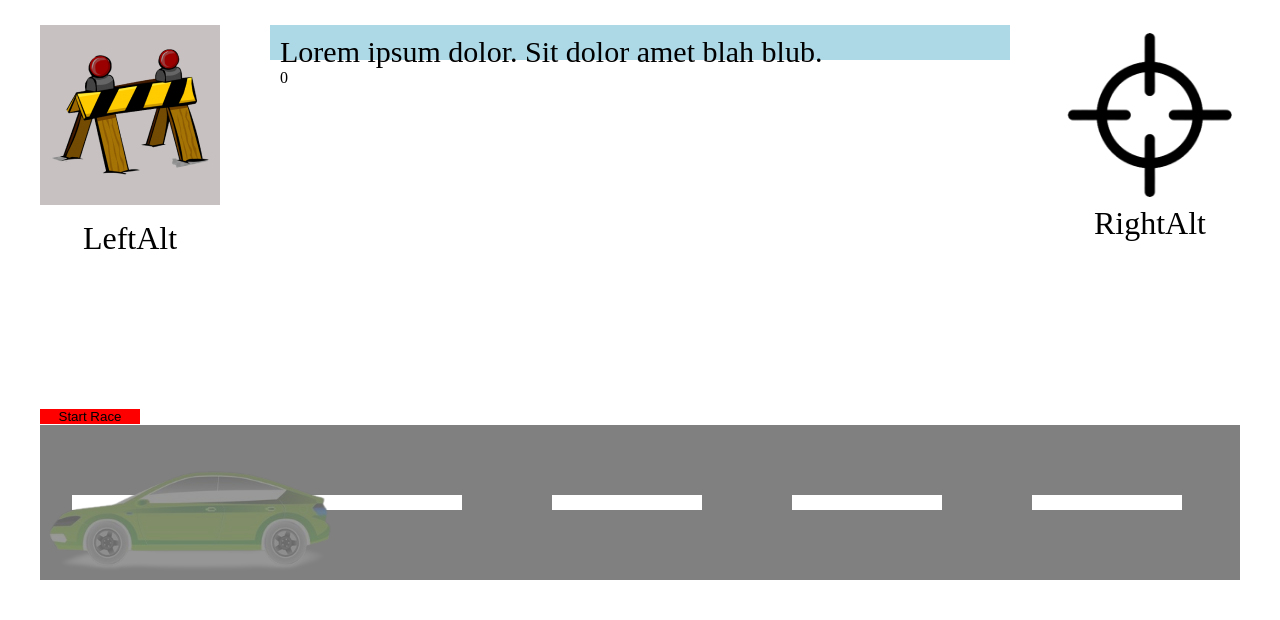
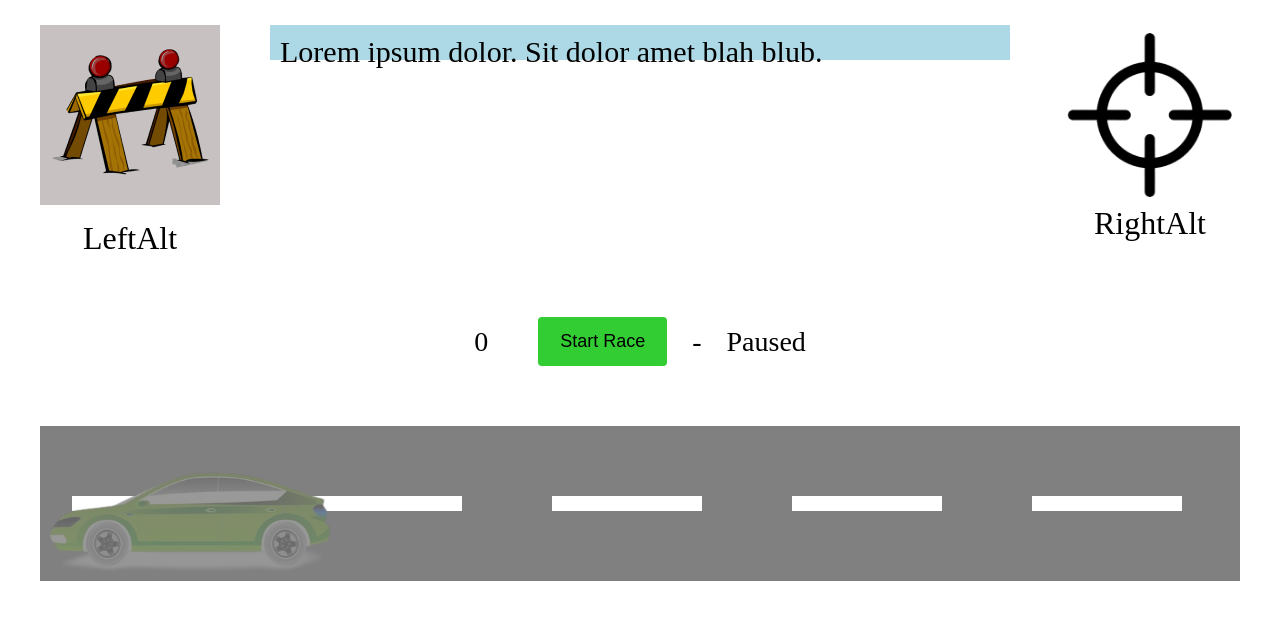
Before and after one commit to jannickbath/simulationsprojekt, a React (Vite) app: page / in a window 1280 px wide. Shown: the top 620 px of the page. Built offline with nearby package versions, Linux system fonts and the light colour scheme.

Commit message:
+utility section for controls

```diff
--- a/src/Game.ts
+++ b/src/Game.ts
@@ -16,3 +16,11 @@ export function useStartGame() {
         });
     }
 }
+
+export function useStopGame() {
+    const stopGame = useBoundStore(state => state.stop);
+
+    return () => {
+        stopGame();
+    }
+}
--- a/src/components/Header/Header.tsx
+++ b/src/components/Header/Header.tsx
@@ -1,11 +1,9 @@
 import PowerUpView from './PowerUpView'
 import Textbox from './Textbox'
 import Target from './Target'
-import { useStartGame } from '../../Game'
+import Utility from './Utility'
 
 const Header = () => {
-  const startGame = useStartGame();
-
   return (
     <>
       <div className="header">
@@ -13,9 +11,7 @@ const Header = () => {
           <Textbox />
           <Target />
       </div>
-      <button onClick={startGame} style={{ width: '100px', background: 'red' }}>
-        Start Race
-      </button>
+      <Utility />
     </>
   )
 }
--- a/src/components/Header/Textbox.tsx
+++ b/src/components/Header/Textbox.tsx
@@ -140,7 +140,6 @@ const Textbox = () => {
         </span>
         {text}
       </div>
-      {humanPlayer?.speed}
     </div>
   );
 };
--- /dev/null
+++ b/src/components/Header/Utility.tsx
@@ -0,0 +1,27 @@
+import { useStartGame, useStopGame } from "../../Game";
+import { useBoundStore } from "../Zustand/useBoundStore";
+
+const Utility = () => {
+  const startGame = useStartGame();
+  const stopGame = useStopGame();
+  const humanPlayer = useBoundStore(state => state.getHumanPlayer)();
+  const gameStatus = useBoundStore(state => state.getStatus)();
+  const handleGameToggle = () => gameStatus ? stopGame() : startGame();
+
+  return (
+    <div className="utility">
+        <div className="utility__buttons">
+          <div className="wpm-display">
+            {humanPlayer?.speed}
+          </div>
+          <button className={"start-button" + (gameStatus ? " active": "")} onClick={handleGameToggle}>
+             {gameStatus ? "Stop Race": "Start Race"}
+          </button>
+        </div>
+        -
+        <div className="game-status">{gameStatus ? "Running": "Paused"}</div>
+    </div>
+  )
+}
+
+export default Utility
--- a/src/components/Zustand/Slices/gameSlice.ts
+++ b/src/components/Zustand/Slices/gameSlice.ts
@@ -11,7 +11,7 @@ export const gameSlice: StateCreatorFn<GameSlice> = (set, get) => ({
     return { game: { ...state.game, started: true, startSeconds: Math.floor(Date.now() / 1000)} }
   }),
   stop: () => set((state: State) => {
-    return { game: { ...state.game, started: false } }
+    return { game: { ...state.game, started: false , startSeconds: 0} }
   }),
   getStatus: () => get().game.started,
 });
--- a/src/styles/css/main.css
+++ b/src/styles/css/main.css
@@ -102,10 +102,34 @@ textarea {
   100% {
     opacity: 0; } }
 
+.utility {
+  display: flex;
+  justify-content: center;
+  align-items: center;
+  column-gap: 25px;
+  font-size: 28px;
+  margin-bottom: 60px; }
+  .utility__buttons {
+    display: flex;
+    justify-content: center;
+    align-items: center;
+    column-gap: 50px; }
+  .utility .start-button {
+    background-color: limegreen;
+    border: 2px solid limegreen;
+    padding: 0.75rem 1.25rem;
+    font-size: 18px;
+    border-radius: .25rem;
+    cursor: pointer;
+    transition: all 200ms ease-out; }
+    .utility .start-button.active {
+      background-color: rgba(255, 0, 0, 0.2);
+      border: 2px solid red; }
+
 .header {
   display: flex;
   column-gap: 50px;
-  margin-bottom: 150px; }
+  margin-bottom: 60px; }
 
 .car {
   width: 300px;
--- a/src/styles/scss/header/_header.scss
+++ b/src/styles/scss/header/_header.scss
@@ -1,9 +1,10 @@
 @import "powerUpView";
 @import "target";
 @import "textbox";
+@import "utility";
 
 .header {
     display: flex;
     column-gap: 50px;
-    margin-bottom: 150px;
+    margin-bottom: 60px;
 }
--- /dev/null
+++ b/src/styles/scss/header/_utility.scss
@@ -0,0 +1,30 @@
+.utility {
+    display: flex;
+    justify-content: center;
+    align-items: center;
+    column-gap: 25px;
+    font-size: 28px;
+    margin-bottom: 60px;
+
+    &__buttons {
+        display: flex;
+        justify-content: center;
+        align-items: center;
+        column-gap: 50px;
+    }
+
+    .start-button {
+        background-color: limegreen;
+        border: 2px solid limegreen;
+        padding: 0.75rem 1.25rem;
+        font-size: 18px;
+        border-radius: .25rem;
+        cursor: pointer;
+        transition: all 200ms ease-out;
+
+        &.active {
+            background-color: rgba(255, 0, 0, 0.2);
+            border: 2px solid red;
+        }
+    }
+}
```
